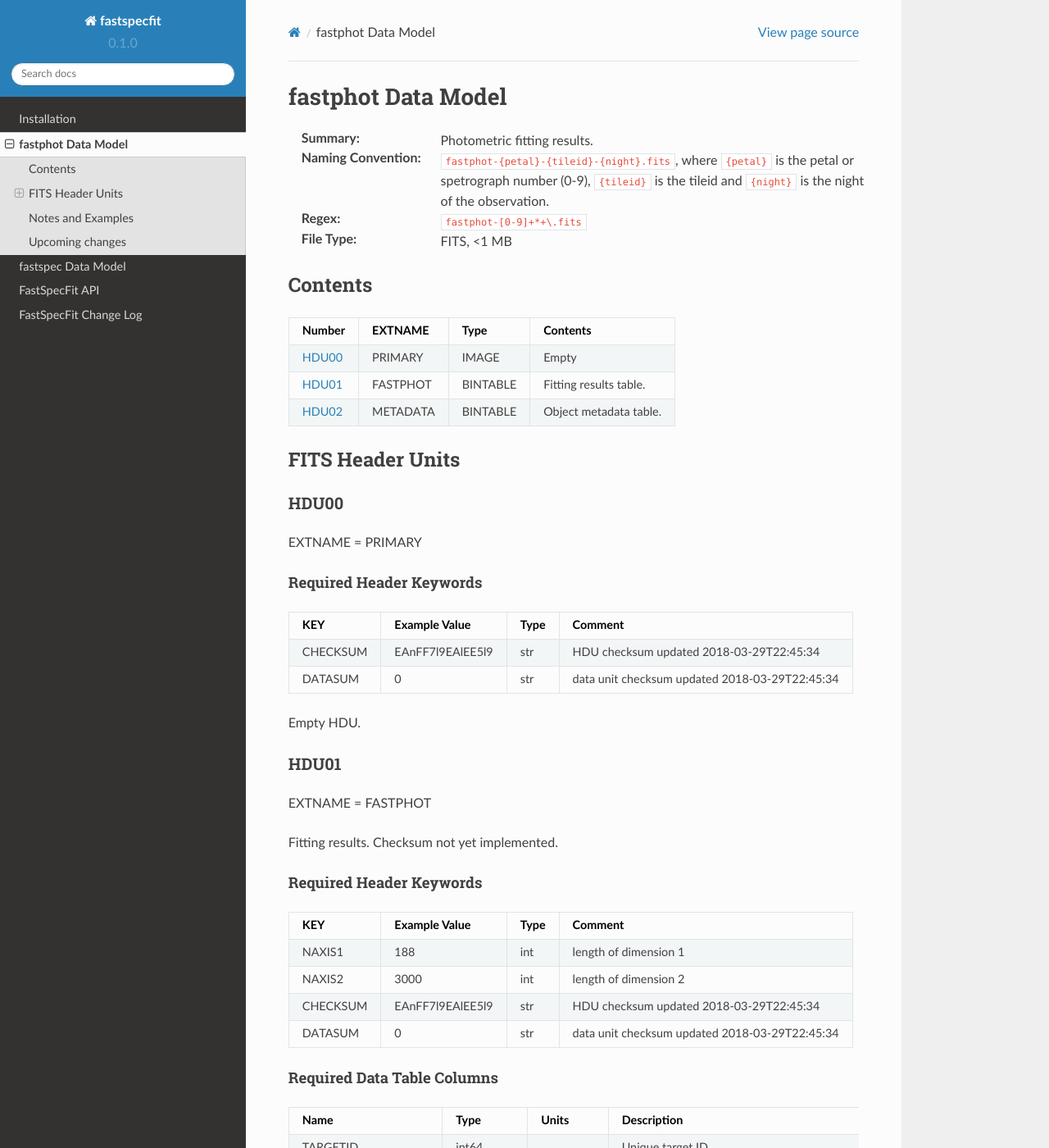
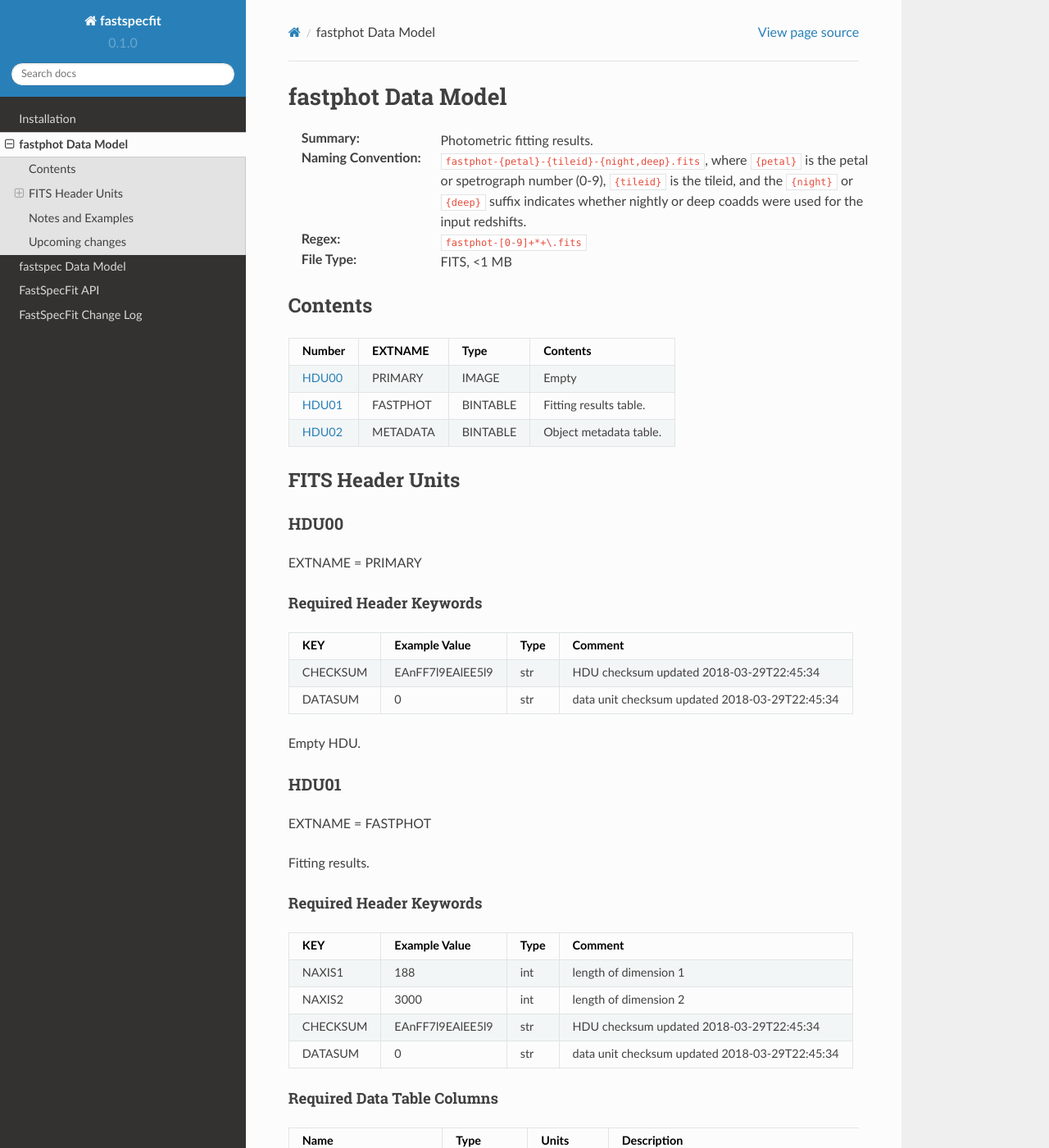
Before and after one commit to desihub/fastspecfit, a Sphinx documentation site: the page built from doc/fastphot.rst, in a window 1280 px wide and 1400 px high. Shown: the whole window at 82% size. Built offline with Sphinx 7.4.7 and the Read the Docs theme 2.0.0, drawn with Linux system fonts in a browser that asks for light colours; some of the changed text lies outside the part shown.

Commit message:
notes on upcoming

```diff
--- a/doc/api.rst
+++ b/doc/api.rst
@@ -16,6 +16,9 @@ FastSpecFit API
 .. automodule:: fastspecfit.io
    :members:
 
+.. automodule:: fastspecfit.mpi
+   :members:
+
 .. automodule:: fastspecfit.scripts
    :members:
 
--- a/doc/fastphot.rst
+++ b/doc/fastphot.rst
@@ -3,9 +3,10 @@ fastphot Data Model
 ===================
 
 :Summary: Photometric fitting results.
-:Naming Convention: ``fastphot-{petal}-{tileid}-{night}.fits``, where
+:Naming Convention: ``fastphot-{petal}-{tileid}-{night,deep}.fits``, where
     ``{petal}`` is the petal or spetrograph number (0-9), ``{tileid}`` is the
-    tileid and ``{night}`` is the night of the observation.
+    tileid, and the ``{night}`` or ``{deep}`` suffix indicates whether nightly
+    or deep coadds were used for the input redshifts.
 :Regex: ``fastphot-[0-9]+*+\.fits``
 :File Type: FITS, <1 MB
 
@@ -45,7 +46,7 @@ HDU01
 
 EXTNAME = FASTPHOT
 
-Fitting results. Checksum not yet implemented.
+Fitting results.
 
 Required Header Keywords
 ~~~~~~~~~~~~~~~~~~~~~~~~
@@ -97,7 +98,7 @@ HDU02
 
 EXTNAME = METADATA
 
-Fitting results. Checksum not yet implemented.
+Metadata associated with each objected fitted.
 
 Required Header Keywords
 ~~~~~~~~~~~~~~~~~~~~~~~~
@@ -157,5 +158,13 @@ If the inverse variance on a given absolutely magnitude is zero it means that
 the absolute magnitude was derived from *synthesized* photometry based on the
 best-fitting model (i.e., use with care).
 
+Similarly, if CONTINUUM_AV_IVAR is zero it means that fitted for the (intrinsic)
+dust extinction failed.
+
+In general, one should use the value of CONTINUUM_CHI2 to assess the quality of
+the fit to the broadband photometry.
+
 Upcoming changes
 ================
+
+A basic stellar mass estimate will be added.
```
